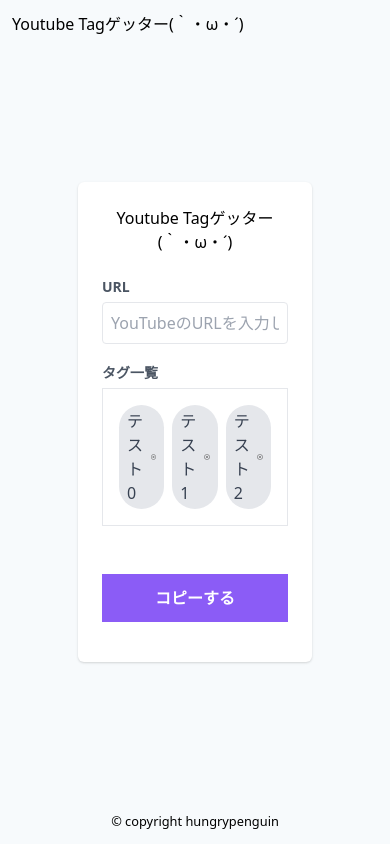
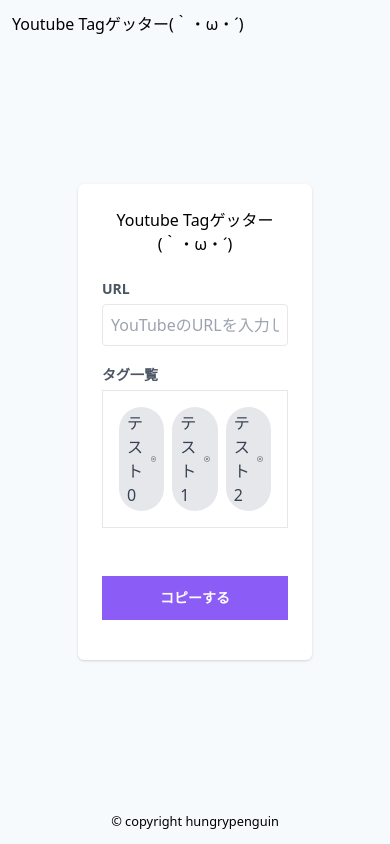
Before and after one commit to manak1/vue3-youtube-taggetter, a Vue app: page / in a window 390 px wide. Built offline with nearby package versions, Linux system fonts and the light colour scheme.

Commit message:
fix: class名の修正

```diff
--- a/src/components/Button/Button.vue
+++ b/src/components/Button/Button.vue
@@ -4,7 +4,7 @@
     :class="disabledClass"
     :disabled="disabled"
   >
-    <p class="font-bold text-white">
+    <p class="text-sm sm:text-base font-bold text-white">
       {{ label }}
     </p>
   </button>
@@ -26,7 +26,7 @@
     },
     setup(props) {
       const disabledClass = computed(() =>
-        props.disabled ? 'pointer-none bg-gray-300' : 'bg-purple-500'
+        props.disabled ? 'pointer-events-none bg-gray-300' : 'bg-purple-500'
       )
       return {
         disabledClass,
```
